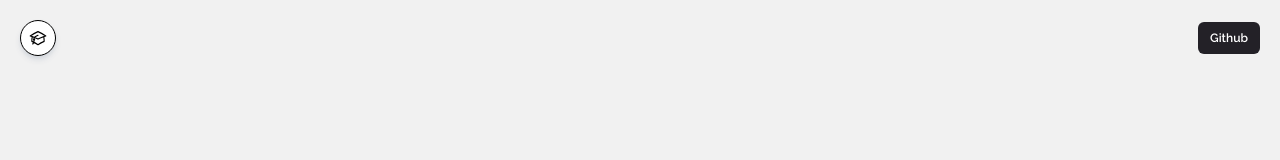
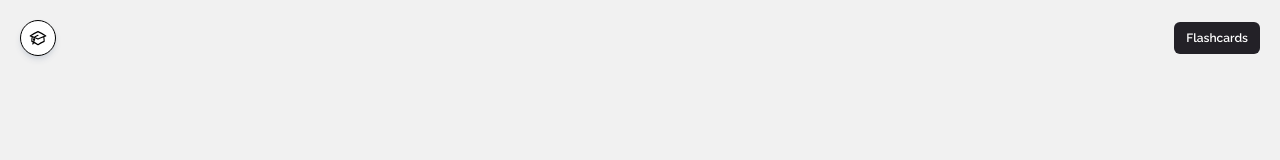
Before and after one commit to limitlez2020/flashcard_saas, a Next.js app: page / in a window 1280 px wide. Shown: the top 160 px of the page. Built offline with nearby package versions, Linux system fonts and the light colour scheme; a web font is replaced by a local one.

Commit message:
Editted the navbar

```diff
--- a/app/components/saved_flashcards_page/page.js
+++ b/app/components/saved_flashcards_page/page.js
@@ -28,7 +28,7 @@ export default function saved_flashcards_page() {
           <Link href="/components/saved_flashcards_page">
             <button className='flex items-center px-3 py-2 bg-[#232127] rounded-md hover:bg-[#0f0312]'>
               <p className={`${raleway.className} text-center text-white font-semibold text-xs`}>
-                My Flashcards
+                Flashcards
               </p>
             </button>
           </Link>
--- a/app/page.js
+++ b/app/page.js
@@ -222,7 +222,7 @@ export default function Generate() {
           <Link href="/components/saved_flashcards_page">
             <button className='flex items-center px-3 py-2 bg-[#232127] rounded-md hover:bg-[#0f0312]'>
               <p className={`${raleway.className} text-center text-white font-semibold text-xs`}>
-                Github
+                Flashcards
               </p>
             </button>
           </Link>
```
